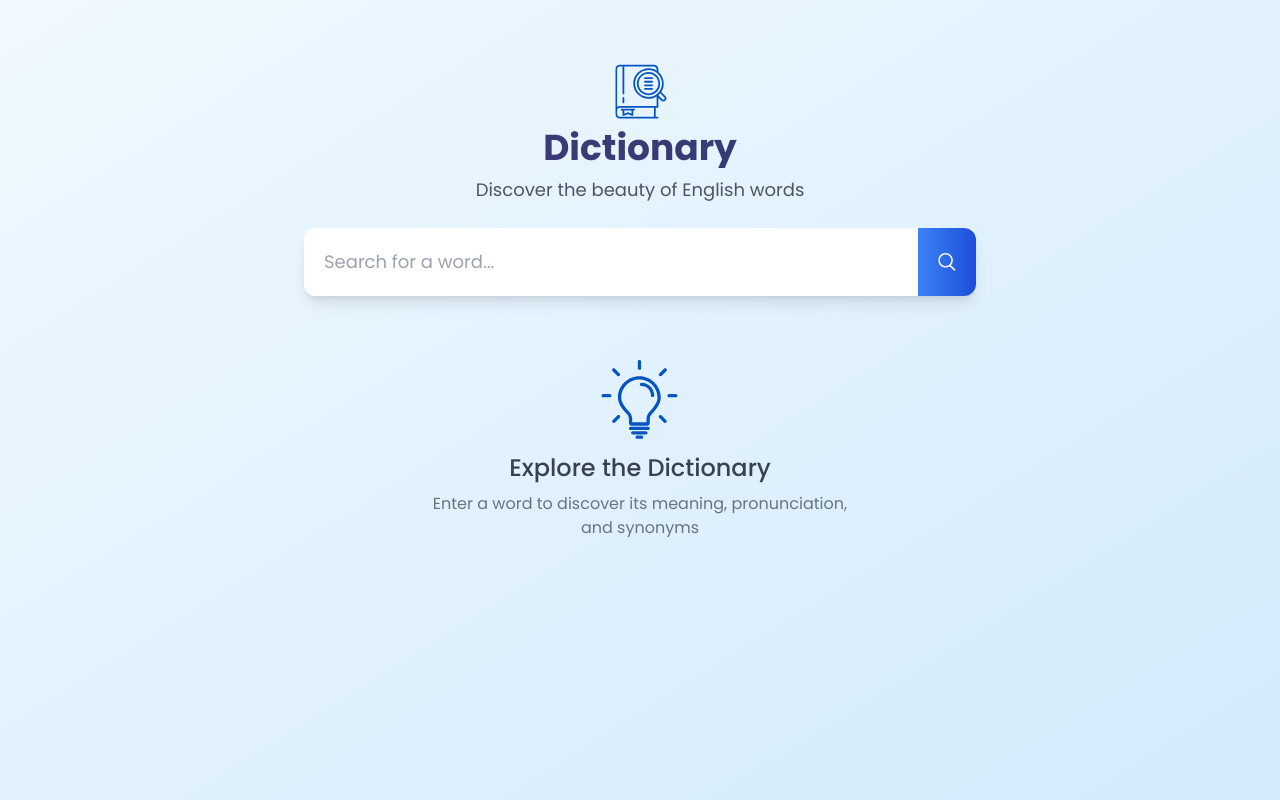
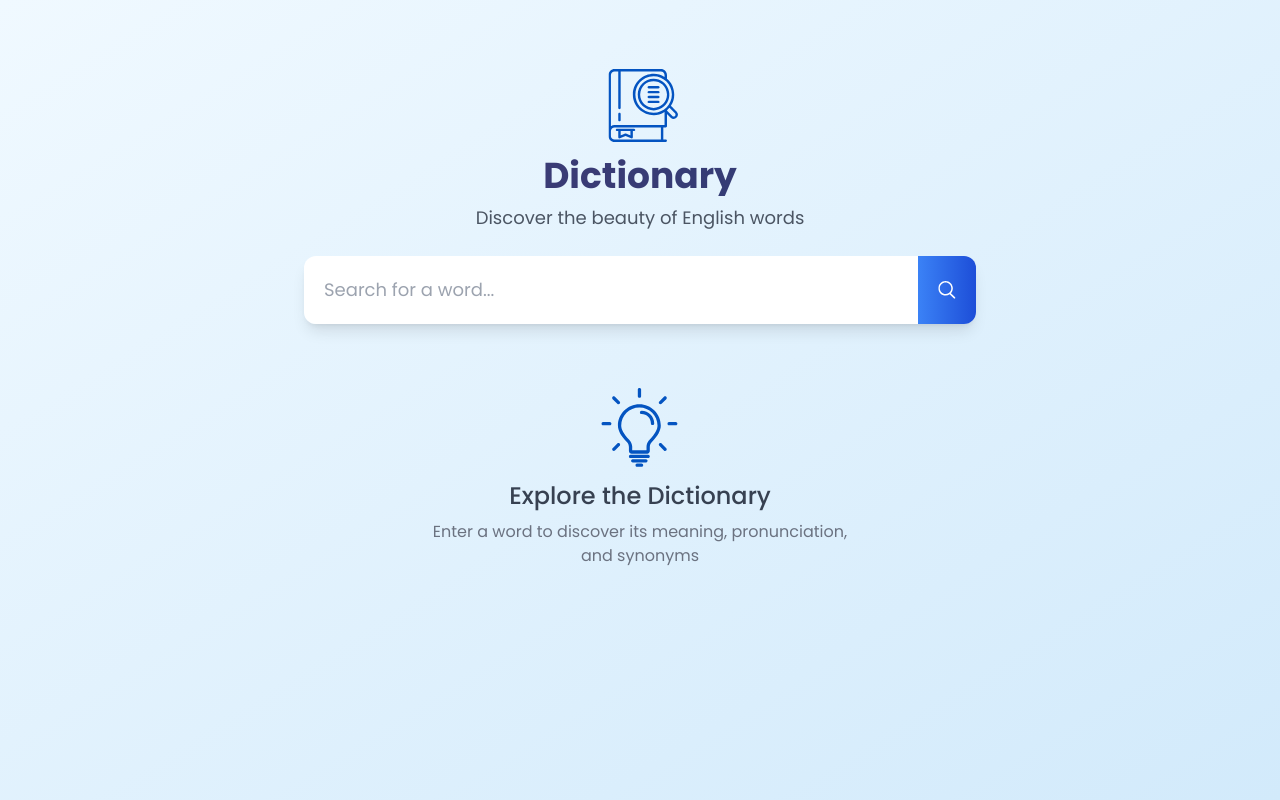
Before and after one commit to muhd-hanan/Dictionary, a plain HTML site: page index.html in a window 1280 px wide. Drawn offline with nearby package versions, Linux system fonts and the light colour scheme.

Commit message:
6 06 final

```diff
--- a/index.html
+++ b/index.html
@@ -25,7 +25,7 @@
     <header class="text-center my-6 ">
 
            <div class="flex justify-center mt-9">
-             <img src="./images/2.svg" alt="img" class=" w-14 my-2">
+             <img src="./images/2.svg" alt="img" class=" w-20  my-3 pl-1">
            </div>
 
             <h1 class="text-4xl font-bold block   bg-gradient-to-r from-[#4a3a75] to-[#253d75] bg-clip-text text-transparent">  Dictionary </h1>
```
